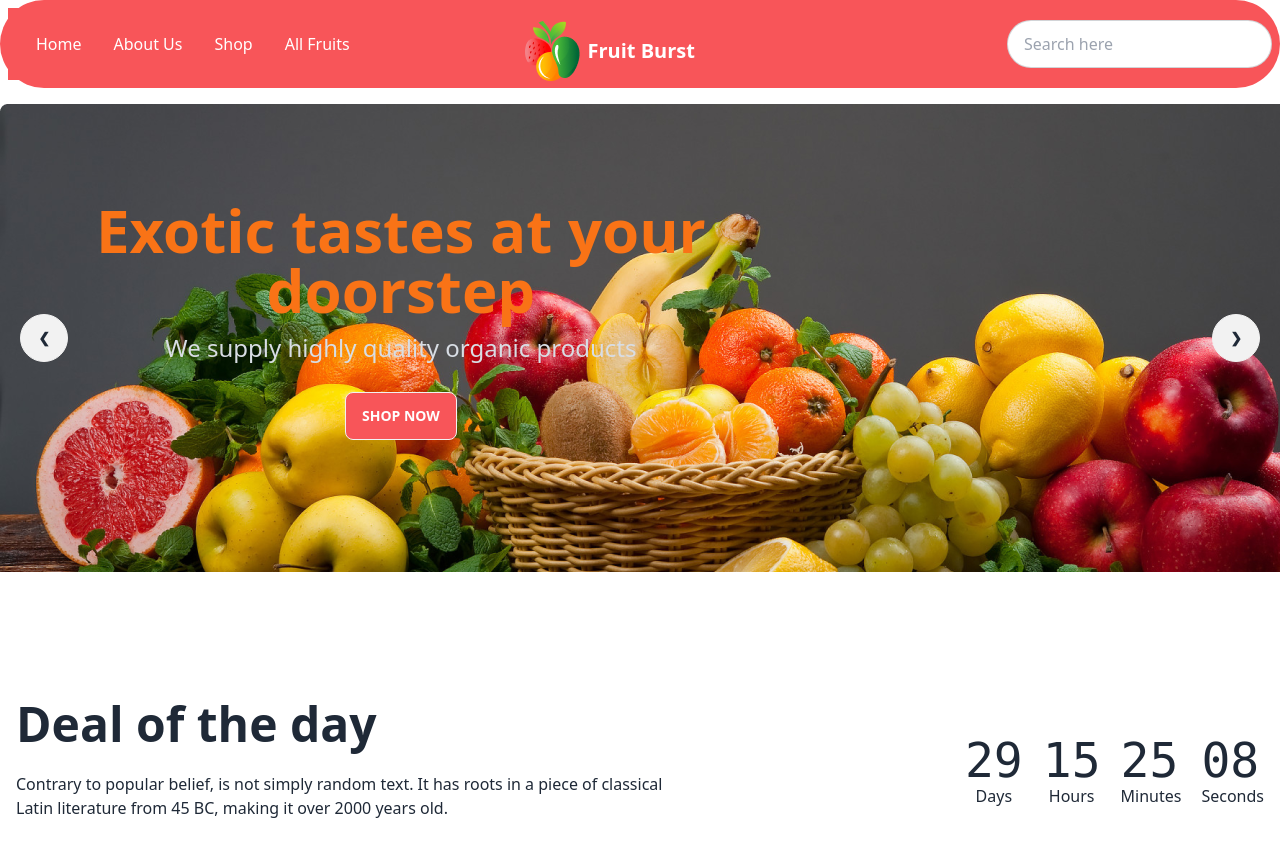
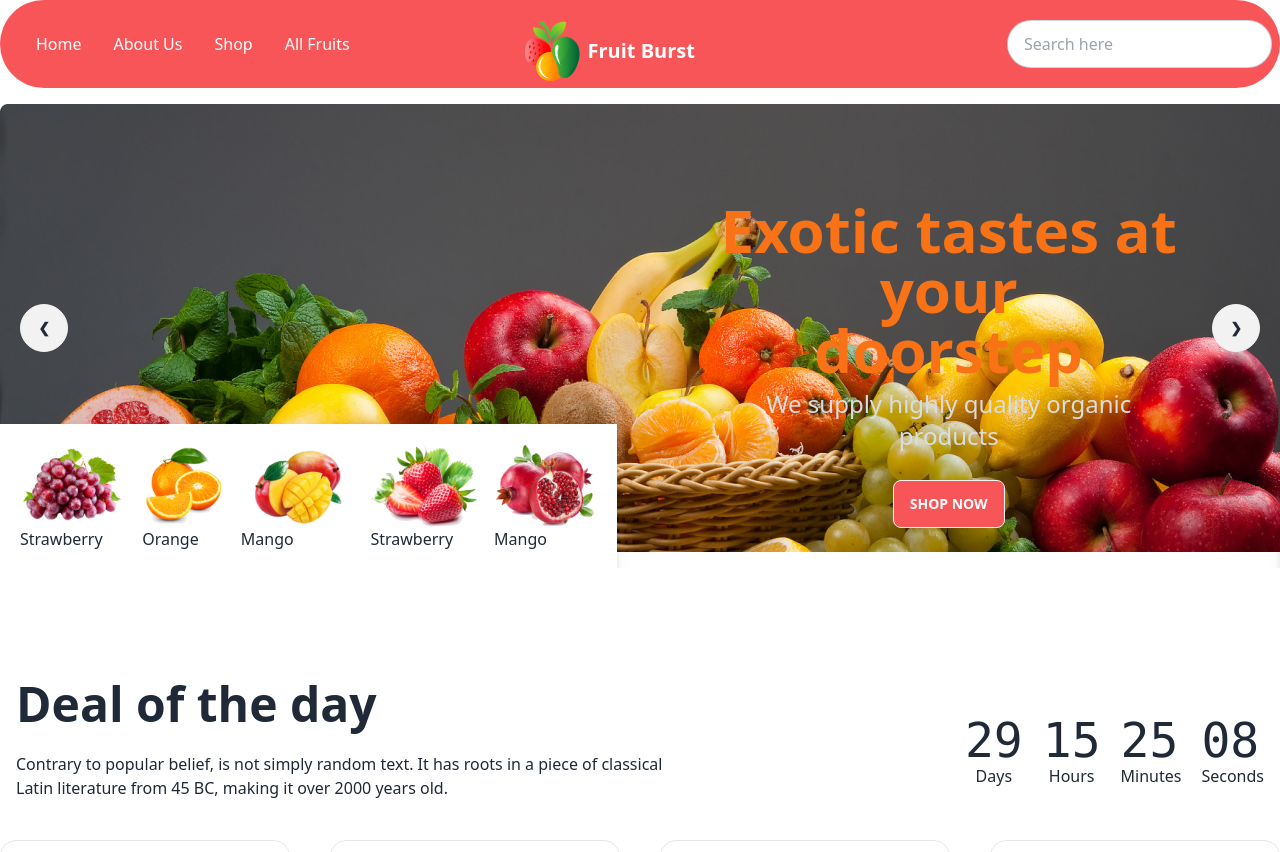
Before and after one commit to Mosiour/Assignment3, a plain HTML site: page index.html in a window 1280 px wide. Shown: the top 852 px of the page. Drawn offline with nearby package versions, Linux system fonts and the light colour scheme; grey boxes are pictures that could not be loaded.

Commit message:
final update

```diff
--- a/index.html
+++ b/index.html
@@ -53,8 +53,8 @@
 </head>
 
 <body>
-    <div class="navbar bg-base-50 bg-nav-primary rounded-full" >
-        <div class="navbar bg-base-100 bg-nav-primary">
+    <div class="navbar bg-nav-primary rounded-full" >
+        <div class="navbar bg-nav-primary rounded-full">
             <div class="navbar-start">
               <div class="dropdown">
                 <label tabindex="0" class="btn btn-ghost lg:hidden">
@@ -85,15 +85,41 @@
       </div>
     </div>
 
-    <div class="carousel w-full lg:h-[500px] py-4">
+    <div class="carousel w-full lg:h-[480px] py-4">
         <!-- slide 1 -->
         <div id="slide1" class="carousel-item relative w-full bg-banner1-bg">
+          <div>
+            <!--  badge -->
+            <div class="mt-80 flex items-center gap-4 drop-shadow-lg bg-white p-5 w-260">
+
+                <div>
+                  <img src="./images/fruit1.png" alt="">
+                    <p>Strawberry</p>
+                </div>
+                <div>
+                  <img src="./images/fruit2.png" alt="">
+                    <p>Orange</p>
+                </div>
+                <div>
+                  <img src="./images/fruit3.png" alt="">
+                    <p>Mango</p>
+                </div>
+                <div>
+                  <img src="./images/fruit4.png" alt="">
+                    <p>Strawberry</p>
+                </div>
+                <div>
+                  <img src="./images/fruit5.png" alt="">
+                    <p>Mango</p>
+                </div>
+            </div>
+        </div>
             <div class="flex flex-col lg:flex-row gap-20 p-4 lg:p-24">
                 <div class="space-y-7 flex-1 text-center">
                     <div class="text-center text-neutral-content">
-                          <h1 class="mb-3 text-6xl font-bold text-orange-500">
-                             Exotic tastes at your <br><span style="justify-content: center;">doorstep</span>
-                          </h1>
+                          <h4 class="mb-2 text-6xl font-bold text-orange-500">
+                             Exotic tastes at your <br>doorstep
+                          </h4>
                           <p class="mb-4 text-2xl text-#FFF">We supply highly quality organic products</p>
                     <button class="btn bg-nav-primary text-white mt-3">Shop Now</button>
                 </div>
@@ -106,6 +132,32 @@
         </div>
         <!-- slide 2 -->
         <div id="slide2" class="carousel-item relative w-full bg-banner2-bg">
+          <div>
+            <!--  badge -->
+            <div class="mt-80 flex items-center gap-4 drop-shadow-lg bg-white p-6 w-360">
+
+                <div>
+                  <img src="./images/fruit1.png" alt="">
+                    <p>Strawberry</p>
+                </div>
+                <div>
+                  <img src="./images/fruit2.png" alt="">
+                    <p>Orange</p>
+                </div>
+                <div>
+                  <img src="./images/fruit3.png" alt="">
+                    <p>Mango</p>
+                </div>
+                <div>
+                  <img src="./images/fruit4.png" alt="">
+                    <p>Strawberry</p>
+                </div>
+                <div>
+                  <img src="./images/fruit5.png" alt="">
+                    <p>Mango</p>
+                </div>
+            </div>
+        </div>
             <div class="flex flex-col lg:flex-row gap-20 p-4 lg:p-24">
                 <div class="space-y-7 flex-1">
                     <div class="text-center text-neutral-content">
@@ -124,6 +176,32 @@
         </div>
         <!-- slide 3 -->
         <div id="slide3" class="carousel-item relative w-full bg-banner3-bg">
+          <div>
+            <!--  badge -->
+            <div class="mt-80 flex items-center gap-4 drop-shadow-lg bg-white p-6 w-360">
+
+                <div>
+                  <img src="./images/fruit1.png" alt="">
+                    <p>Strawberry</p>
+                </div>
+                <div>
+                  <img src="./images/fruit2.png" alt="">
+                    <p>Orange</p>
+                </div>
+                <div>
+                  <img src="./images/fruit3.png" alt="">
+                    <p>Mango</p>
+                </div>
+                <div>
+                  <img src="./images/fruit4.png" alt="">
+                    <p>Strawberry</p>
+                </div>
+                <div>
+                  <img src="./images/fruit5.png" alt="">
+                    <p>Mango</p>
+                </div>
+            </div>
+        </div>
             <div class="flex flex-col lg:flex-row gap-20 p-4 lg:p-24">
                 <div class="space-y-7 flex-1">
                     <div class="text-center text-neutral-content">
@@ -142,6 +220,32 @@
         </div>
         <!-- slide 4 -->
         <div id="slide4" class="carousel-item relative w-full bg-banner4-bg">
+          <div>
+            <!--  badge -->
+            <div class="mt-80 flex items-center gap-4 drop-shadow-lg bg-white p-6 w-360">
+
+                <div>
+                  <img src="./images/fruit1.png" alt="">
+                    <p>Strawberry</p>
+                </div>
+                <div>
+                  <img src="./images/fruit2.png" alt="">
+                    <p>Orange</p>
+                </div>
+                <div>
+                  <img src="./images/fruit3.png" alt="">
+                    <p>Mango</p>
+                </div>
+                <div>
+                  <img src="./images/fruit4.png" alt="">
+                    <p>Strawberry</p>
+                </div>
+                <div>
+                  <img src="./images/fruit5.png" alt="">
+                    <p>Mango</p>
+                </div>
+            </div>
+        </div>
             <div class="flex flex-col lg:flex-row gap-20 p-4 lg:p-24">
                 <div class="space-y-7 flex-1">
                     <div class="text-center text-neutral-content">
@@ -216,7 +320,6 @@
                     <input type="radio" name="rating-10" class="bg-red-500 mask mask-star-2 mask-half-2" />
                   </div>
                   <div class="text-center space-y-4 mt-4">
-                    <!-- <a class="text-red-500" href="">Details</a> -->
                     <button class="btn" onclick="my_modal_5.showModal()">Details</button>
                     <dialog id="my_modal_5" class="modal modal-bottom sm:modal-middle">
                     <div class="modal-box">
@@ -239,7 +342,6 @@
                           </div>
                         <div class="modal-action">
                         <form method="dialog">
-                            <!-- if there is a button in form, it will close the modal -->
                             <button class="btn text-red-500 border-red-500">Close</button>
                                 <button class="btn bg-nav-primary text-white text-center">Buy Now</button>
                         </form>
@@ -270,7 +372,6 @@
                       <input type="radio" name="rating-10" class="bg-red-500 mask mask-star-2 mask-half-2" />
                     </div>
                     <div class="text-center space-y-4 mt-4">
-                      <!-- <a class="text-red-500" href="">Details</a> -->
                       <button class="btn" onclick="my_modal_6.showModal()">Details</button>
                         <dialog id="my_modal_6" class="modal modal-bottom sm:modal-middle">
                         <div class="modal-box">
@@ -292,7 +393,6 @@
                           </div>
                             <div class="modal-action">
                             <form method="dialog">
-                                <!-- if there is a button in form, it will close the modal -->
                                 <button class="btn text-red-500 border-red-500">Close</button>
                                 <button class="btn bg-nav-primary text-white text-center">Buy Now</button>
                             </form>
@@ -323,7 +423,6 @@
                       <input type="radio" name="rating-10" class="bg-red-500 mask mask-star-2 mask-half-2" />
                     </div>
                     <div class="text-center space-y-4 mt-4">
-                      <!-- <a class="text-red-500" href="">Details</a> -->
                       <button class="btn" onclick="my_modal_7.showModal()">Details</button>
                         <dialog id="my_modal_7" class="modal modal-bottom sm:modal-middle">
                         <div class="modal-box">
@@ -345,7 +444,6 @@
                           </div>
                             <div class="modal-action">
                             <form method="dialog">
-                                <!-- if there is a button in form, it will close the modal -->
                                 <button class="btn text-red-500 border-red-500">Close</button>
                                 <button class="btn bg-nav-primary text-white text-center">Buy Now</button>
                             </form>
@@ -376,7 +474,6 @@
                       <input type="radio" name="rating-10" class="bg-red-500 mask mask-star-2 mask-half-2" />
                     </div>
                     <div class="text-center space-y-4 mt-4">
-                      <!-- <a class="text-red-500" href="">Details</a> -->
                       <button class="btn" onclick="my_modal_8.showModal()">Details</button>
                         <dialog id="my_modal_8" class="modal modal-bottom sm:modal-middle">
                         <div class="modal-box">
@@ -398,7 +495,6 @@
                           </div>
                             <div class="modal-action">
                             <form method="dialog">
-                                <!-- if there is a button in form, it will close the modal -->
                                 <button class="btn text-red-500 border-red-500">Close</button>
                                 <button class="btn bg-nav-primary text-white text-center">Buy Now</button>
                             </form>
@@ -508,28 +604,6 @@
                                          <p class="mb-4 text-black text-left">Professional employees are there for you to pick the most amazing and fresh fruits.</p>
                                         </div>
                                   </div>
-
-                                  <!-- <div class="card p-3 flex flex-row">
-                                    <div>
-                                        <i class="fa-solid fa-user-group text-black rounded-full"></i>
-                                        </div>
-                                        <div>
-                                         <h3 class="gap-20 text-black text-2xl">Dedicated Team</h3>
-                                         <div class="divider text-black"></div>
-                                         <p class="mb-4 text-black text-left">Professional employees are there for you to pick the most amazing and fresh fruits.</p>
-                                        </div>
-                                  </div> -->
-
-                                  <!-- <div class="card p-3 flex flex-row">
-                                    <div>
-                                        <i class="fa-solid fa-user-group text-black rounded-full"></i>
-                                        </div>
-                                        <div>
-                                         <h3 class="gap-20 text-black text-2xl">Dedicated Team</h3>
-                                         <div class="divider text-black"></div>
-                                         <p class="mb-4 text-black text-left">Professional employees are there for you to pick the most amazing and fresh fruits.</p>
-                                        </div>
-                                  </div> -->
                                 <!-- second review -->
                                 <div class="card p-3">
                                     <figure><img class="w-90" src="./images/whychoose1.png" alt="why"></figure>
@@ -545,18 +619,6 @@
                                             <i class="fa-solid fa-user-group text-black rounded-full"></i>
                                             </div>
                                   </div>
-                                <!-- <div class="card p-3">
-                                    <figure><img class="w-40" src="./images/member3.png" alt="member1"></figure>
-                                    <div class="card-body">
-                                      <p class="text-center text-2xl text-white">Rokib Hossain</p>
-                                      <p class="text-center text-white">Fruits Expert</p>
-                                      <div class="text-center space-y-4 mt-4">
-                                        <i class="fa-brands fa-twitter text-2xl"></i>
-                                        <i class="fa-brands fa-facebook text-2xl"></i>
-                                        <i class="fa-brands fa-linkedin-in text-2xl"></i>
-                                      </div>
-                                    </div>
-                                  </div> -->
                             </div>
                        </div>
                     </div>
@@ -565,7 +627,7 @@
         </div>
 
         <!-- footer -->
-        <footer class="footer footer-center p-10 bg-black text-primary-content mt-40">
+        <footer class="footer footer-center p-10 bg-black text-primary-content mt-40 grid gap-10 grid-row-2 md:grid-row-2 lg:grid-cols-1">
             <nav>
                 <div class="grid grid-flow-col gap-4">
                     <a class="btn btn-ghost normal-case text-xl text-white"><img src="./images/logo.png" />Fruit Burst</a>
@@ -586,9 +648,6 @@
                 <a><svg xmlns="http://www.w3.org/2000/svg" width="24" height="24" viewBox="0 0 24 24" class="fill-current"><path d="M9 8h-3v4h3v12h5v-12h3.642l.358-4h-4v-1.667c0-.955.192-1.333 1.115-1.333h2.885v-5h-3.808c-3.596 0-5.192 1.583-5.192 4.615v3.385z"></path></svg></a>
               </div>
             </nav>
-            <!-- <aside>
-              <p>Copyright © 2023 - All right reserved by ACME Industries Ltd</p>
-            </aside> -->
           </footer>
 </body>
 </html>
```
